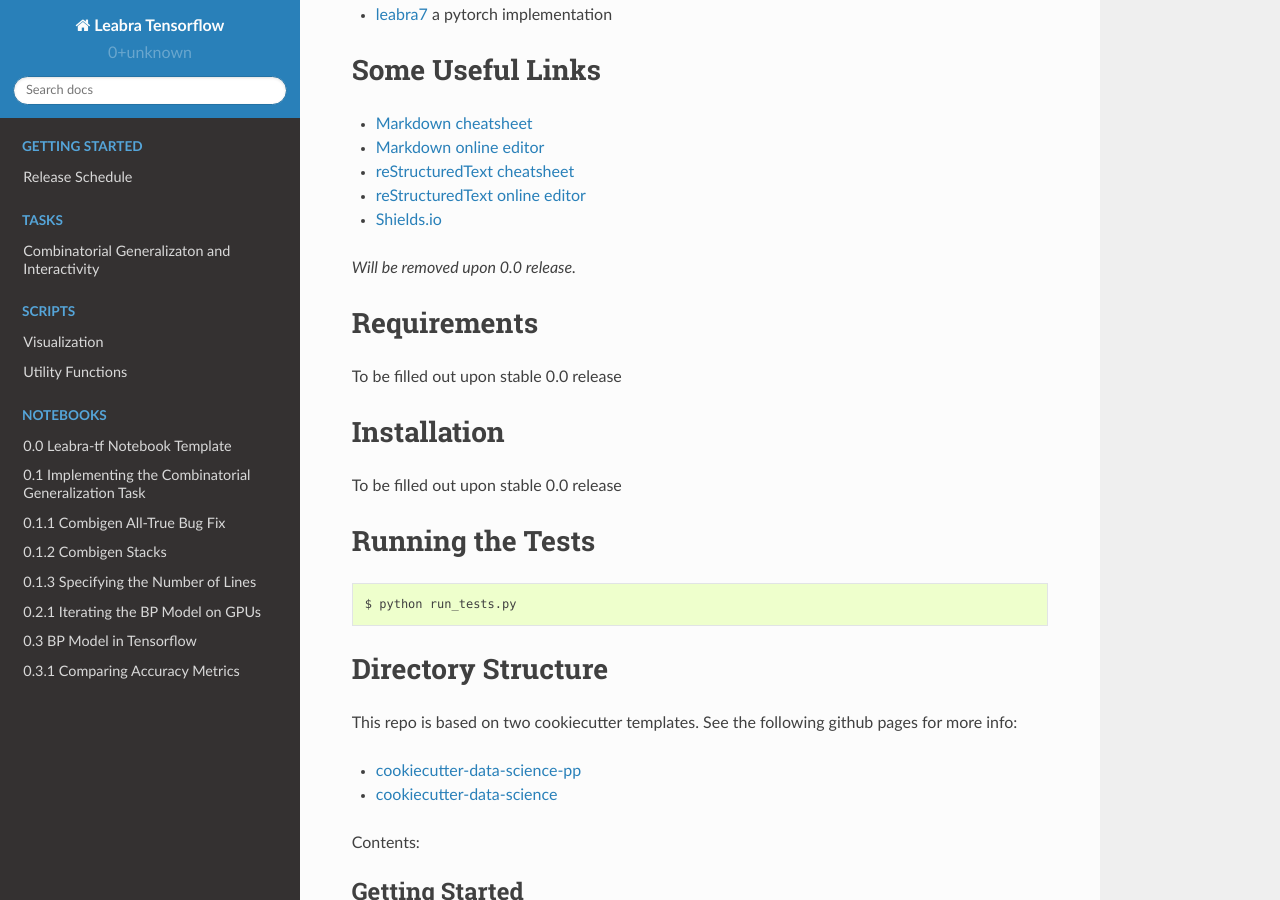
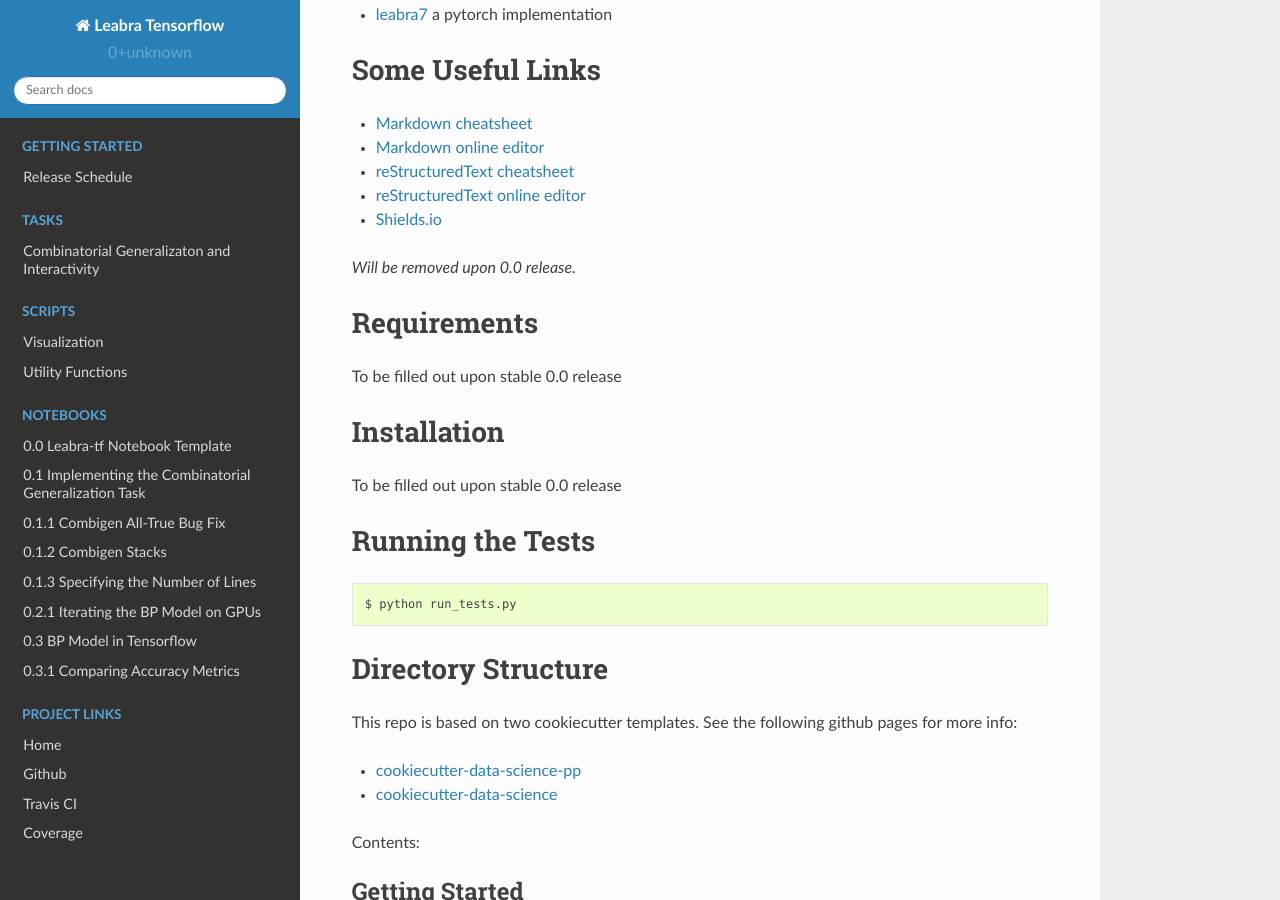
Before and after one commit to apra93/leabra-tf, a Sphinx documentation site: the page built from docs/source/index.rst, in a window 1280 px wide and 900 px high, scrolled down 449 px. Built offline with Sphinx 7.4.7 and the Read the Docs theme 2.0.0, drawn with Linux system fonts in a browser that asks for light colours.

Commit message:
DOCS: Adding a project links section to the toc tree.

```diff
--- a/docs/source/index.rst
+++ b/docs/source/index.rst
@@ -42,6 +42,16 @@ Contents:
    notebooks/*
 
 
+.. toctree::
+   :hidden:
+   :caption: Project Links
+
+   Home <https://apra93.github.io/leabra-tf/>
+   Github <https://github.com/apra93/leabra-tf/>
+   Travis CI <https://travis-ci.org/apra93/leabra-tf>
+   Coverage <https://codecov.io/gh/apra93/leabra-tf>
+
+
 Indices and tables
 ==================
 
```
